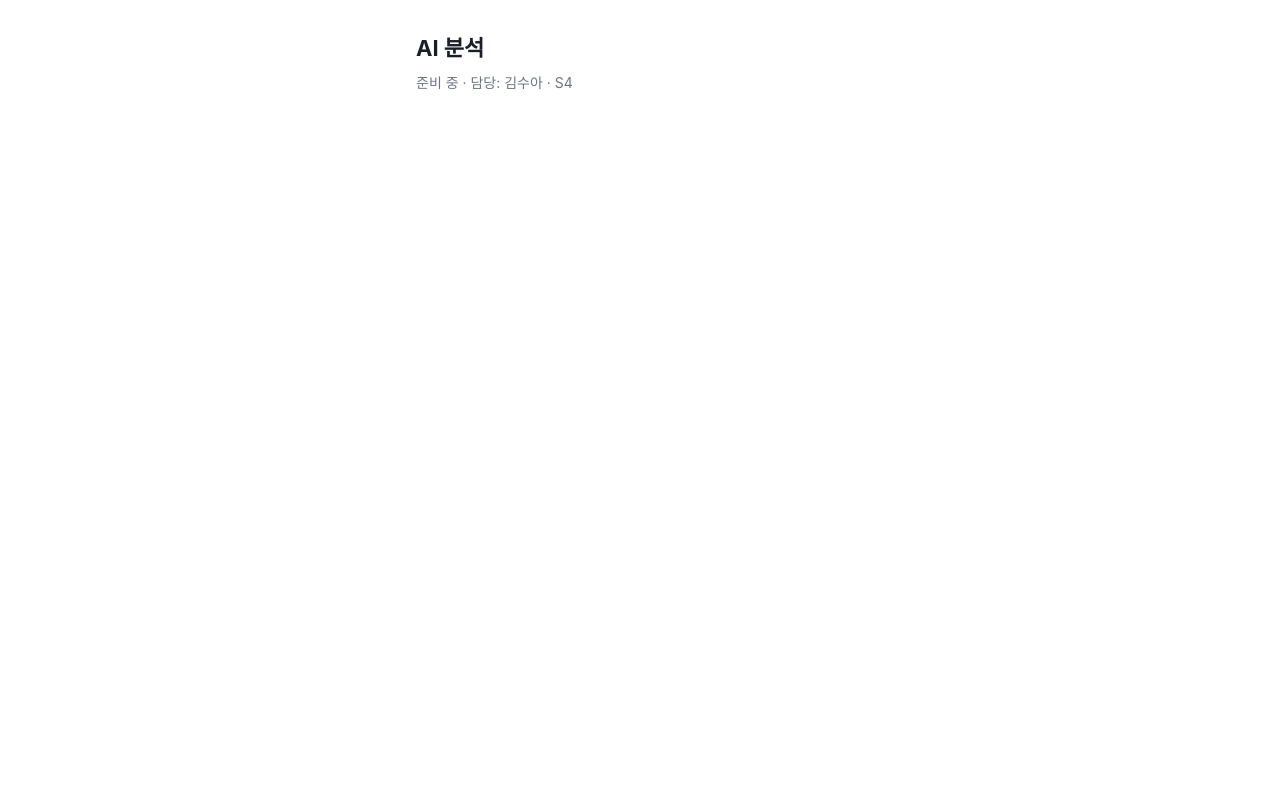
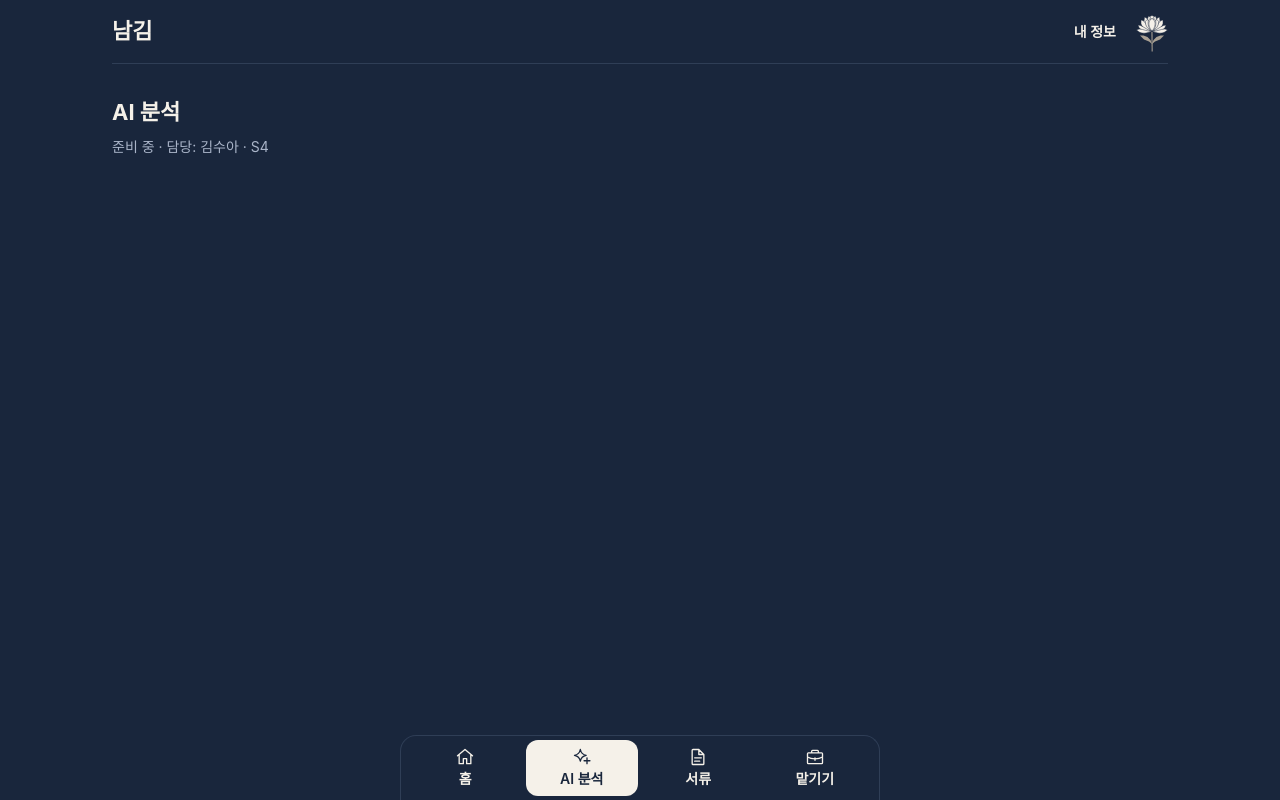
Before and after one commit to chung1yejun/AIrevolution, a Next.js app: page /analysis in a window 1280 px wide. Built offline with nearby package versions, Linux system fonts and the light colour scheme; a web font is replaced by a local one.

Commit message:
feat(S3): 보호 화면 공통 레이아웃 적용

```diff
--- a/app/(app)/layout.tsx
+++ b/app/(app)/layout.tsx
@@ -1,4 +1,30 @@
-// 로그인 후 화면의 공통 틀. 하단 탭은 S3에서 추가.
+import Link from "next/link";
+import { Suspense } from "react";
+import { BottomTab } from "@/components/ui/BottomTab";
+import { Chrysanthemum } from "@/components/ui";
+import { TopBar } from "@/components/ui/TopBar";
+import styles from "@/components/ui/theme";
+
 export default function AppLayout({ children }: { children: React.ReactNode }) {
-  return <div className="mobile-frame">{children}</div>;
+  return (
+    <div className={`${styles.theme} min-h-dvh [--color-text-sub:var(--namgim-muted)]`}>
+      <div className="mx-auto w-full max-w-[480px] px-4 pb-[calc(5.5rem+env(safe-area-inset-bottom))] min-[1280px]:max-w-[1120px] min-[1280px]:px-8">
+        <TopBar
+          title="남김"
+          right={
+            <>
+              <Link href="/me" className="inline-flex min-h-11 items-center rounded-xl px-3 text-sm font-semibold hover:bg-[var(--namgim-secondary)]">
+                내 정보
+              </Link>
+              <Chrysanthemum className="w-8 shrink-0" />
+            </>
+          }
+        />
+        {children}
+      </div>
+      <Suspense fallback={null}>
+        <BottomTab />
+      </Suspense>
+    </div>
+  );
 }
```
